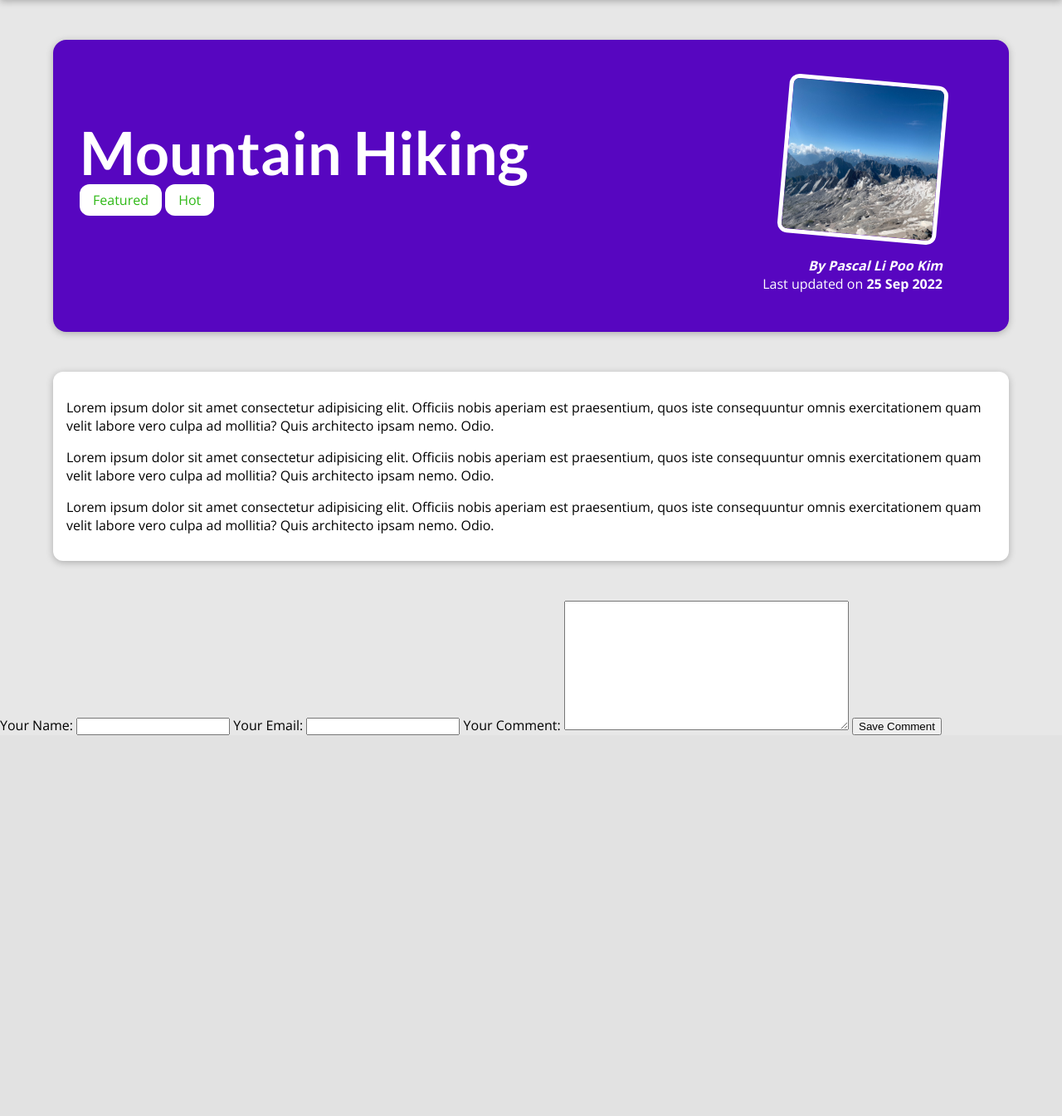
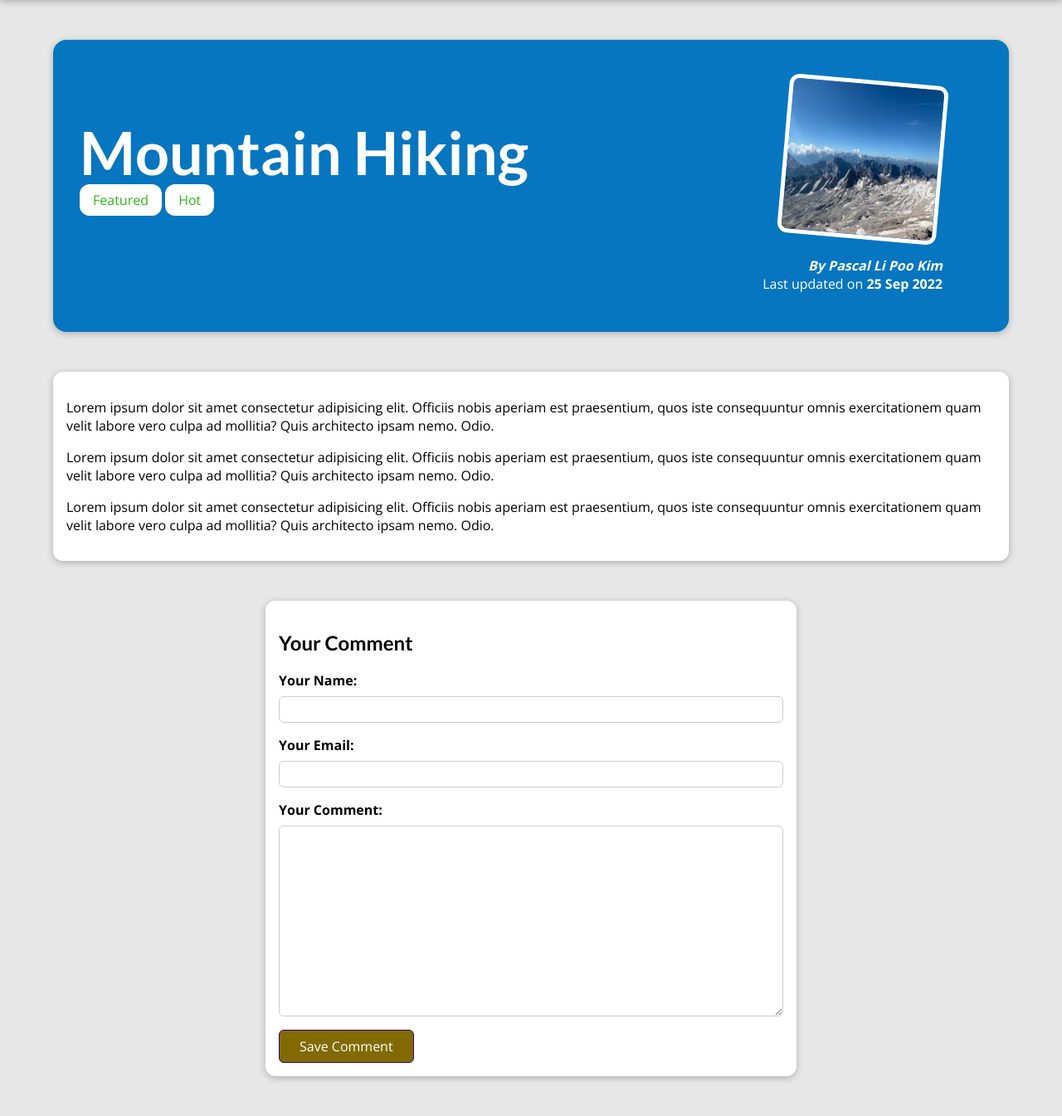
Before and after one commit to PascalLiPooKim/django-project-building-a-blog, a Django app: a page that uses my_site/blog/templates/blog/post-detail.html in a window 1280 px wide. Shown: the part 80-1425 px from the top of the page at 83% size. Before the commit the page ends 966 px from the top, so only its background shows below. Run offline with Django 4.2, Linux system fonts and the light colour scheme; data comes from the database, SQL or seed files in the repository.

Commit message:
style the comment form in post-detail

```diff
--- a/my_site/blog/static/blog/post-detail.css
+++ b/my_site/blog/static/blog/post-detail.css
@@ -1,5 +1,9 @@
 body {
     background-color: #e7e7e7;
+}
+
+#title:hover {
+    text-shadow: 1px 1px 2px red, 0 0 1em blue, 0 0 0.2em blue;
 }
 
 #main-navigation {
@@ -13,7 +17,7 @@ padding: 2rem;
 width: 90%;
 max-width: 90rem;
 border-radius: 16px;
-background-color: #5706c0;
+background-color: #0676c0;
 position: relative;
 box-shadow: 0 2px 8px rgba(0, 0, 0, 0.25);
 height: 22rem;
@@ -73,3 +77,62 @@ box-shadow: 0 2px 8px rgba(0, 0, 0, 0.25);
     padding: 0.5rem 1rem;
     border-radius: 12px;
 }
+
+.tag:hover,
+.tag:active {
+    background-color: goldenrod;
+    color: rgb(247, 247, 247);
+}
+
+#comment-form {
+    margin: 3rem auto;
+    width: 90%;
+    max-width: 40rem;
+    border-radius: 12px;
+    background-color: white;
+    box-shadow: 0 2px 8px rgba(0, 0, 0, 0.25);
+    padding: 1rem;
+  }
+
+  #comment-form button {
+    font: inherit;
+    background-color: #816a02;
+    color: white;
+    border: 1px solid #390281;
+    padding: 0.5rem 1.5rem;
+    border-radius: 6px;
+    cursor: pointer;
+  }
+
+  #comment-form button:hover,
+  #comment-form button:active {
+    background-color: #a70b4f;
+    border-color: #4f0ba7;
+  }
+
+
+
+.form-control {
+    margin-bottom: 1rem;
+  }
+
+  .form-control label {
+    font-weight: bold;
+    margin-bottom: 0.5rem;
+    display: block;
+  }
+
+  .form-control input,
+  .form-control textarea {
+    display: block;
+    width: 100%;
+    font: inherit;
+    padding: 0.25rem;
+    border-radius: 6px;
+    border: 1px solid #ccc;
+  }
+
+  .form-control input:hover,
+  .form-control input:active {
+    background-color: rgba(182, 232, 246, 0.945)
+  }
--- a/my_site/blog/templates/blog/post-detail.html
+++ b/my_site/blog/templates/blog/post-detail.html
@@ -12,7 +12,7 @@
 
 {% block content %}
      <section id="summary">
-        <h2>{{post.title}}</h2>
+        <h2 id="title">{{post.title}}</h2>
         <div>
             {% for tag in post_tags %}
                 <span class="tag">{{ tag.caption }}</span>
@@ -32,10 +32,17 @@
     </main>
 
 
-    <div>
+    <section id="comment-form">
+        <h2>Your Comment</h2>
         <form>
-            {{ comment_form }}
+            {% for form_field in comment_form %}
+                <div class="form-control">
+                    {{ form_field.label_tag }}
+                    {{ form_field }}
+                    {{ form_field.errors }}
+                </div>
+            {% endfor %}
             <button> Save Comment</button>
         </form>
-    </div>
+    </section>
 {% endblock %}
```
